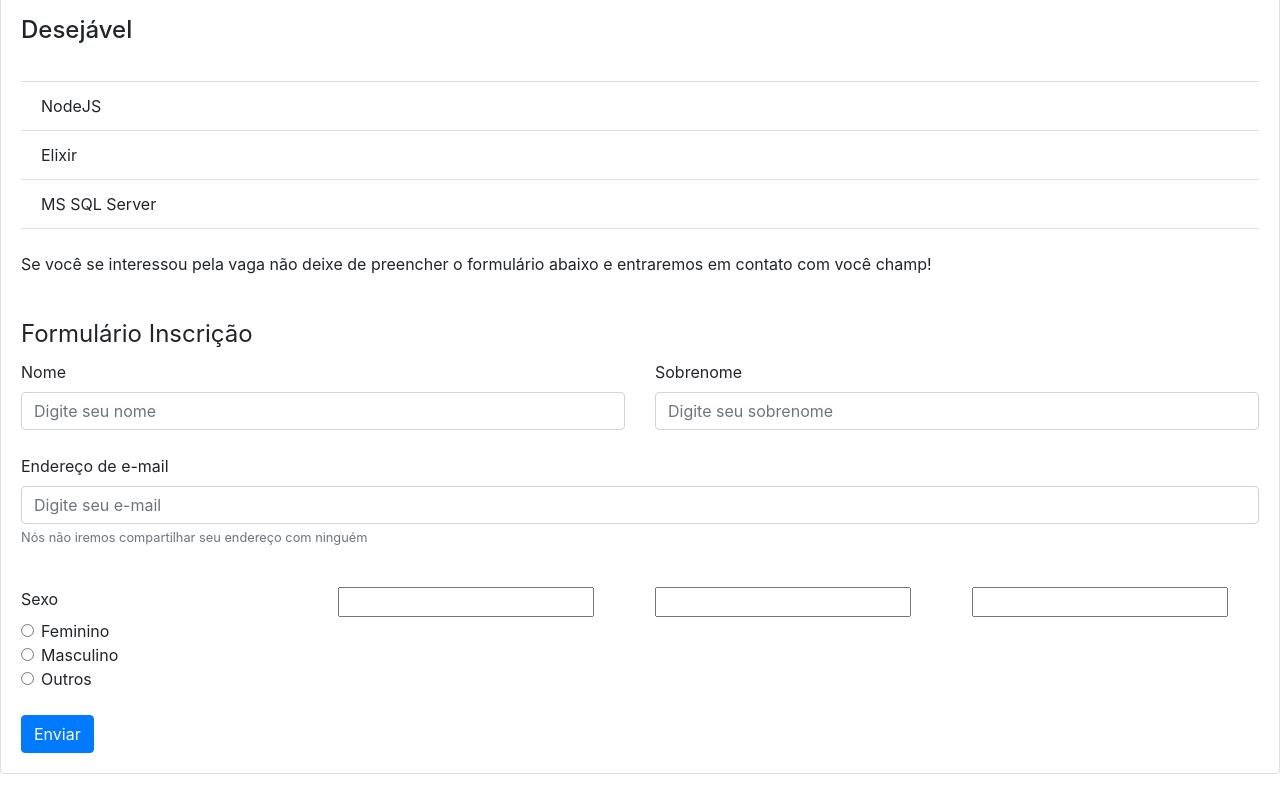
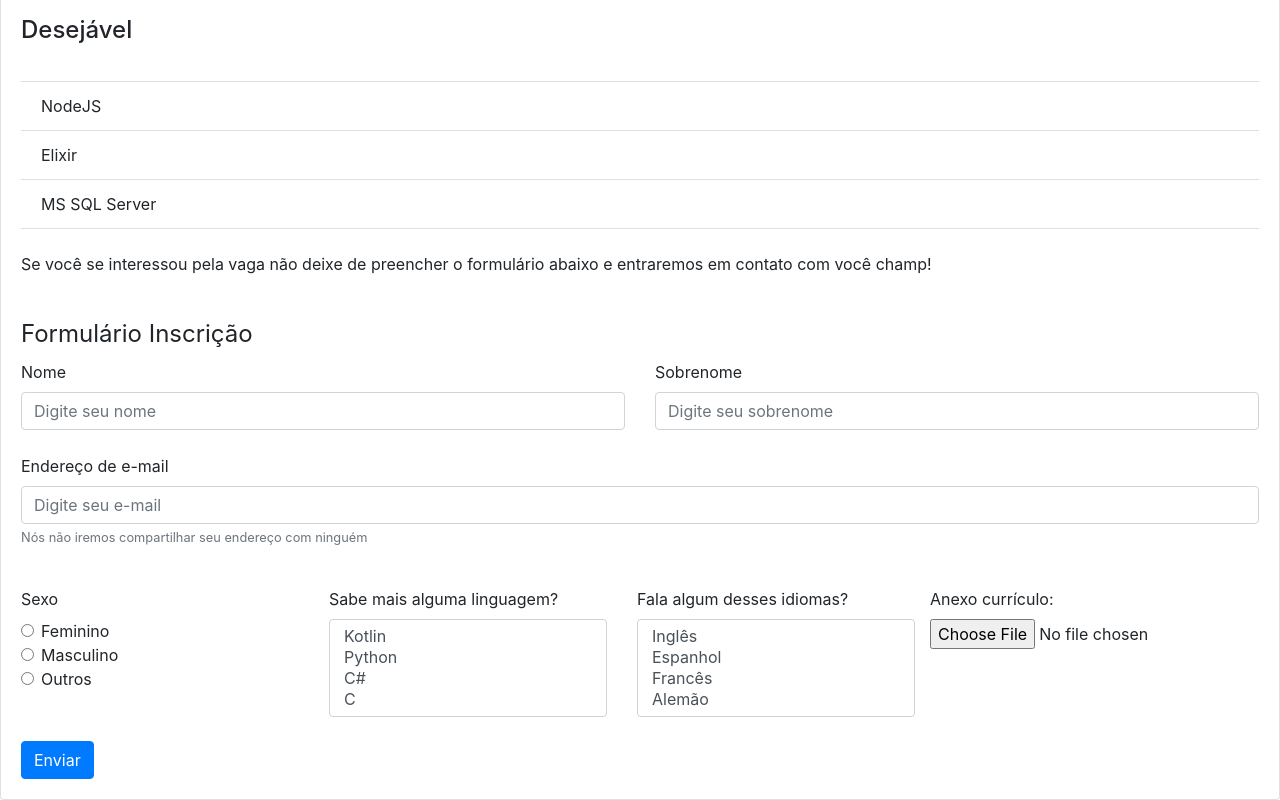
Before and after one commit to EduardoReinheimer/Atividade01, a plain HTML site: page index.html in a window 1280 px wide. Shown: the part 478-1278 px from the top of the page. Before the commit the page ends 1252 px from the top, so only its background shows below. Drawn offline with nearby package versions, Linux system fonts and the light colour scheme.

Commit message:
Adicionados novos campos

```diff
--- a/index.html
+++ b/index.html
@@ -17,23 +17,22 @@
             <h5 class="card-title">
                 Venha fazer parte do time de programadores da SourceCode
             </h5>
+            <!-- Descrição da vaga -->
             <p class="card-text">
-        A Source Code é a empresa de software que mais cresce no sul do
-        nordeste da Itália Oriental. Somos conhecidos por entregar os sites
-        mais topperson aos clientes que contratam os nossos serviços. Até
-        porque eles nos pagaram para isso. Acontece que temos mais clientes do
-        que imaginávamos e estamos precisando urgentemente de um desenvolvedor
-        Web para trabalhar no nosso próximo grande projeto: Um e-commerce de
-        fotos de calopsita dirigindo um Fiat Uno.
+                A Source Code é a empresa de software que mais cresce no sul do nordeste da Itália Oriental. Somos
+                conhecidos por entregar os sites mais topperson aos clientes que contratam os nossos serviços. Até
+                porque eles nos pagaram para isso. Acontece que temos
+                mais clientes do que imaginávamos e estamos precisando urgentemente de um desenvolvedor Web para
+                trabalhar no nosso próximo grande projeto: Um e-commerce de fotos de calopsita dirigindo um Fiat Uno.
             </p>
             <p class="card-text">
-        Imprescindível para essa vaga conhecimentos básicos de HTML, CSS e JS,
-        será desejável conhecimento em NodeJS e Microsoft SQL Server. Elixir
-        também será um extra, pois estão falando disso, e se tá no hype, minha
-        empresa tem que estar no hype também.
+                Imprescindível para essa vaga conhecimentos básicos de HTML, CSS e JS, será desejável conhecimento em
+                NodeJS e Microsoft SQL Server. Elixir também será um extra, pois estão falando disso, e se tá no hype,
+                minha empresa tem que estar no hype também.
             </p class="card-text">
             <h4 class="card-title">Requisitos</h4>
             <br>
+            <!-- Lista requisitos -->
             <ul class="list-group list-group-flush">
                 <li class="list-group-item">HTML</li>
                 <li class="list-group-item">CSS</li>
@@ -42,6 +41,7 @@
             <br>
             <h4 class="card-title">Desejável</h4>
             <br>
+            <!-- Lista desejáveis -->
             <ul class="list-group list-group-flush">
                 <li class="list-group-item">NodeJS</li>
                 <li class="list-group-item">Elixir</li>
@@ -49,25 +49,31 @@
             </ul>
             <br />
             <p class="card-text">
-        Se você se interessou pela vaga não deixe de preencher o formulário
-        abaixo e entraremos em contato com você champ!
+                Se você se interessou pela vaga não deixe de preencher o formulário abaixo e entraremos em contato com
+                você champ!
             </p>
         </div>
         <div class="card-body">
+            <!-- Início formulário  -->
             <form action="http://curvello.com/yoda.php" method="POST">
                 <div class="form-group">
                     <legend>Formulário Inscrição</legend>
                     <div class="row">
                         <div class="col">
+                            <!-- Nome -->
                             <label for="nome">Nome</label>
-              <input type="nome" class="form-control" id="nome" name="nome" placeholder="Digite seu nome" />
+                            <input type="nome" class="form-control" id="nome" name="nome"
+                                placeholder="Digite seu nome" />
                         </div>
                         <div class="col">
+                            <!-- Sobrenome -->
                             <label for="sobrenome">Sobrenome</label>
-              <input id="sobrenome" class="form-control" name="sobrenome" placeholder="Digite seu sobrenome" />
+                            <input id="sobrenome" class="form-control" name="sobrenome"
+                                placeholder="Digite seu sobrenome" />
                         </div>
                     </div>
                     <br />
+                    <!-- Email -->
                     <label for="email">Endereço de e-mail</label>
                     <input type="email" class="form-control" id="email" name="email" aria-describedby="emailHelp"
                         placeholder="Digite seu e-mail" />
@@ -77,6 +83,7 @@
                 </div>
                 <div class="row">
                     <div class="col">
+                        <!-- Sexo -->
                         <label for="sexo">Sexo</label>
                         <div class="form-check">
                             <input class="form-check-input" type="radio" name="sexo" id="feminino" value="feminino">
@@ -98,18 +105,39 @@
                         </div>
                     </div>
                     <div class="col">
-            <input type="text" name="" id="">
+                        <!-- Linguagens  -->
+                        <label for="linguagens">Sabe mais alguma linguagem? </label>
+                        <select class="form-control" name="linguagens" id="linguagens" multiple="multiple">
+                            <option value="Kotlin">Kotlin</option>
+                            <option value="Python">Python</option>
+                            <option value="csharp">C#</option>
+                            <option value="C">C</option>
+                        </select>
                     </div>
                     <div class="col">
-            <input type="text" name="" id="">
+                        <!-- Idiomas  -->
+                        <label for="idiomas">Fala algum desses idiomas? </label>
+                        <select class="form-control" name="idiomas" id="idiomas" multiple="multiple">
+                            <option value="Inglês">Inglês</option>
+                            <option value="Espanhol">Espanhol</option>
+                            <option value="Francês">Francês</option>
+                            <option value="Alemão">Alemão</option>
+                        </select>
                     </div>
                     <div class="col">
-            <input type="text" name="" id="">
+                        <!-- Currículo -->
+                        <div class="row">
+                            <label for="curriculo">Anexo currículo:</label>
+                            <input type="file" id="curriculo" name="curriculo">
                         </div>
+                    </div>
+
                 </div>
                 <br>
                 <input type="submit" class="btn btn-primary" value="Enviar">
+
             </form>
+        </div>
     </div>
 </body>
 
```
Lines whose indentation alone changed are shown as unchanged.
